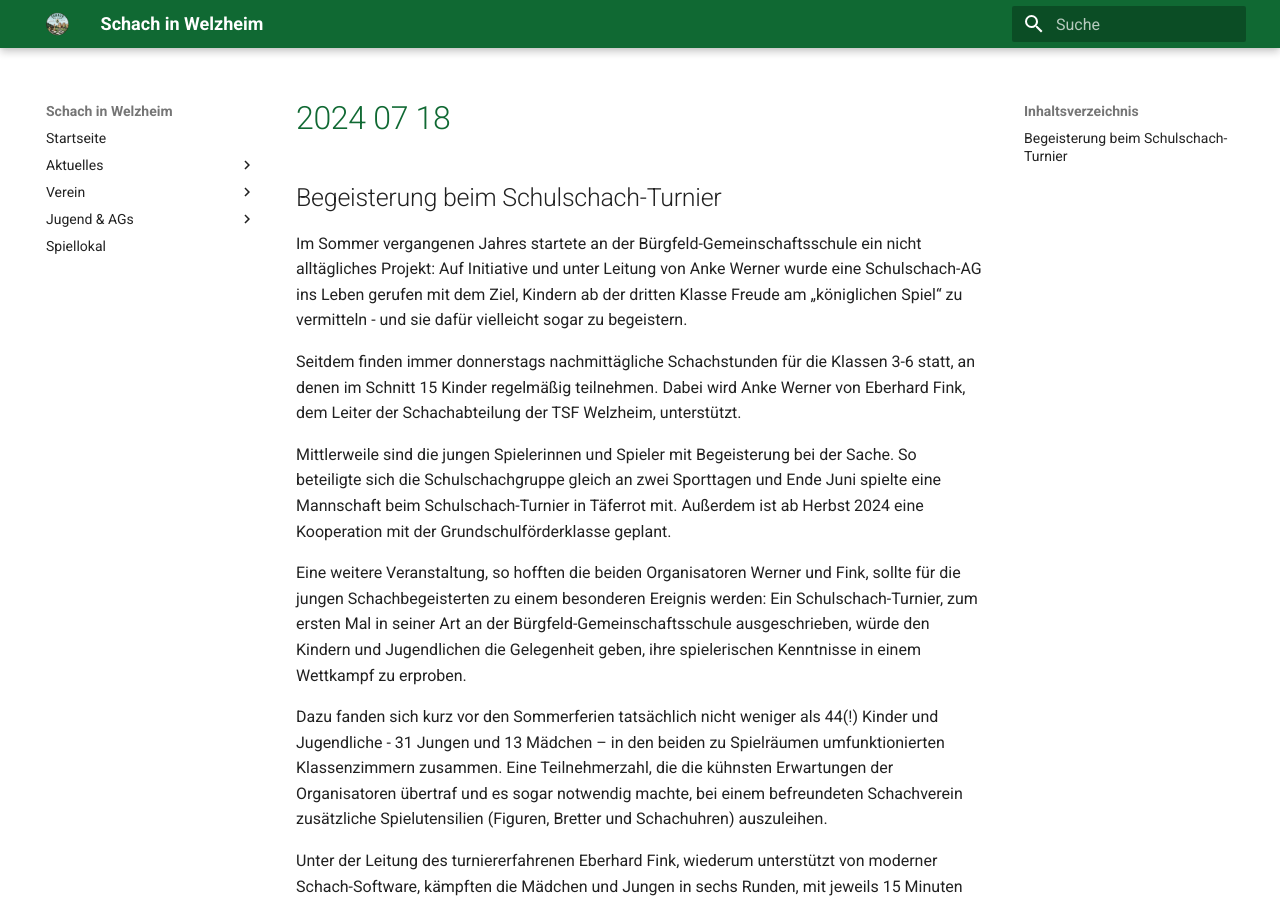
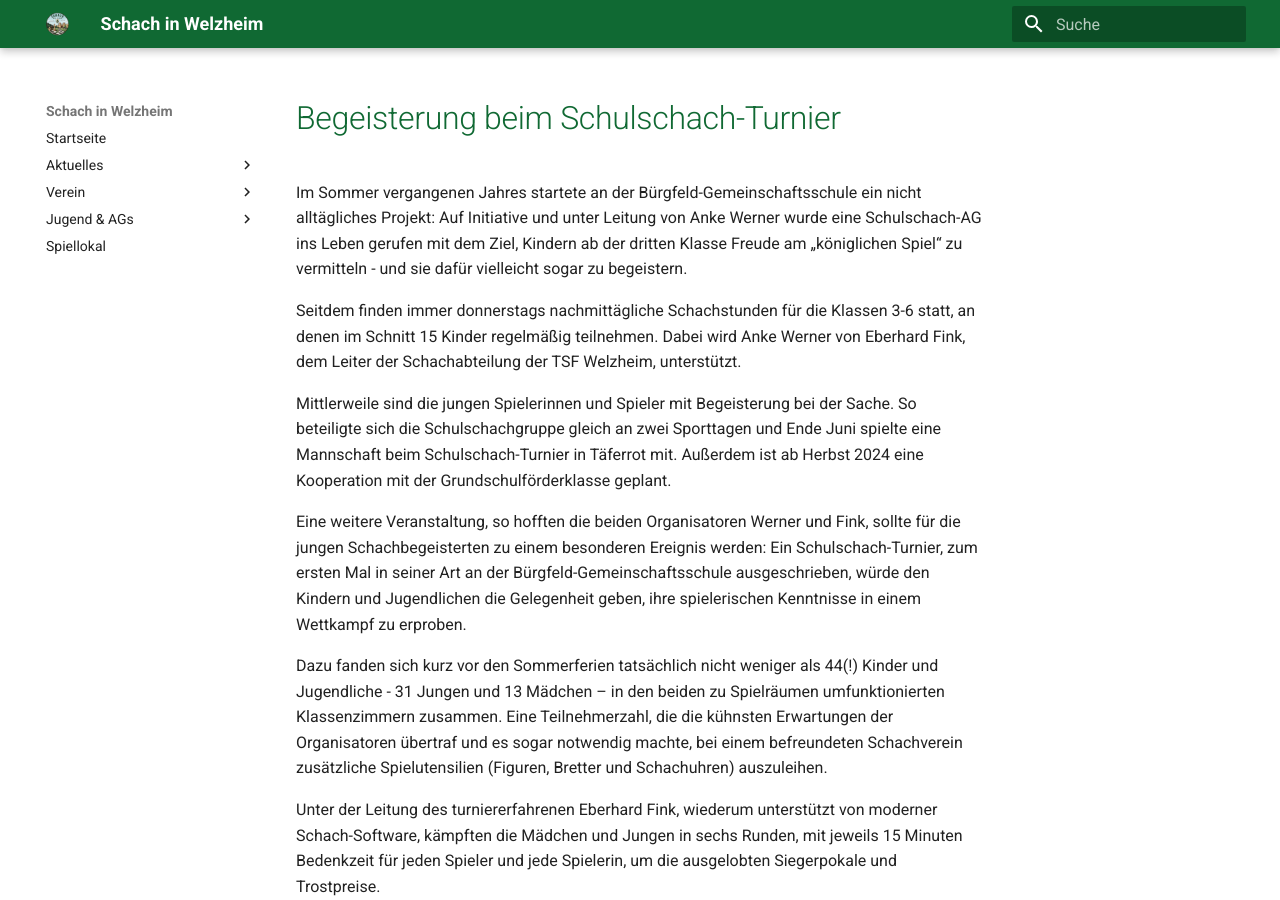
Before and after one commit to schachwelzheim/schachwelzheim, an MkDocs documentation site: the page built from docs/aktuelles/2024-07-18.md, in a window 1280 px wide and 900 px high. Built offline with MkDocs 1.6.1 and Material for MkDocs 9.7.7, drawn with Linux system fonts in a browser that asks for light colours.

Commit message:
Update 2024-07-18.md

```diff
--- a/docs/aktuelles/2024-07-18.md
+++ b/docs/aktuelles/2024-07-18.md
@@ -1,4 +1,4 @@
-## Begeisterung beim Schulschach-Turnier
+# Begeisterung beim Schulschach-Turnier
 
 Im Sommer vergangenen Jahres startete an der Bürgfeld-Gemeinschaftsschule ein nicht alltägliches Projekt: Auf Initiative und unter Leitung von Anke Werner wurde eine Schulschach-AG ins Leben gerufen mit dem Ziel, Kindern ab der dritten Klasse Freude am „königlichen Spiel“ zu vermitteln - und sie dafür vielleicht sogar zu begeistern.
 
```
